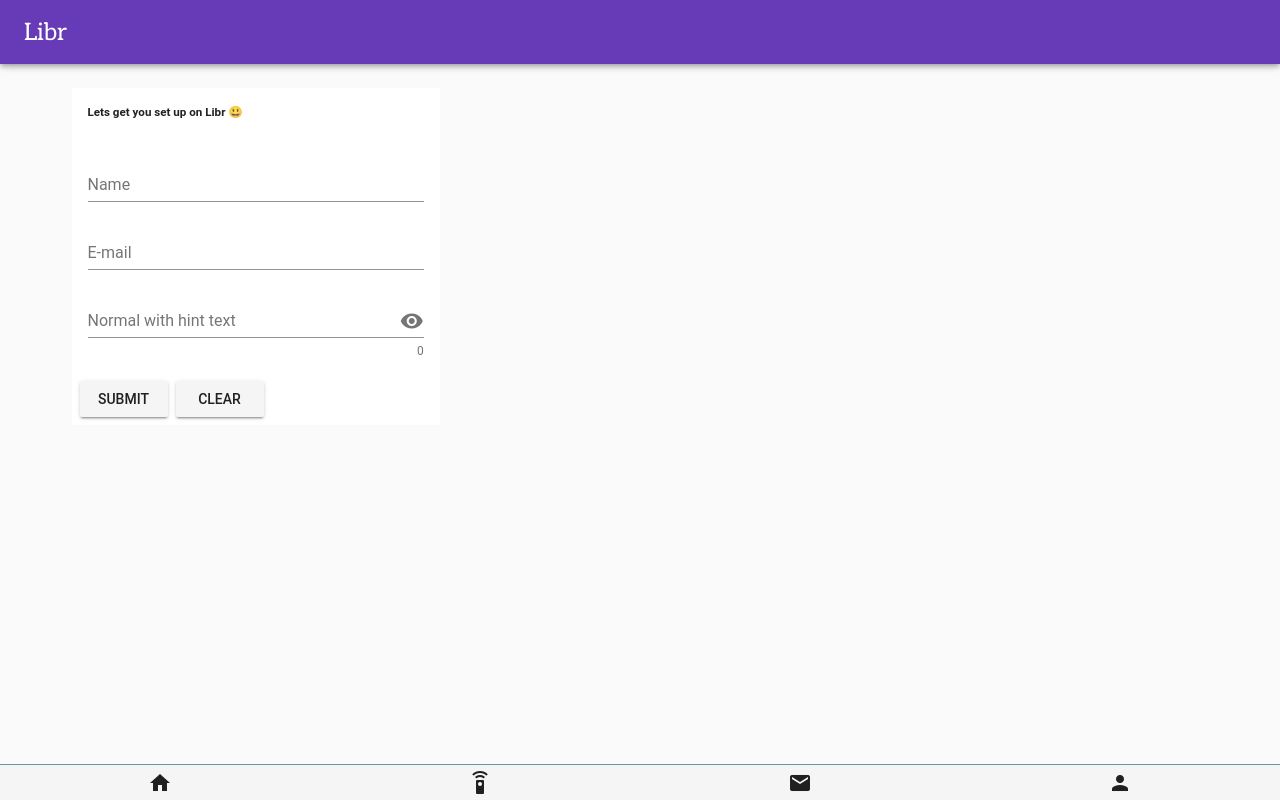
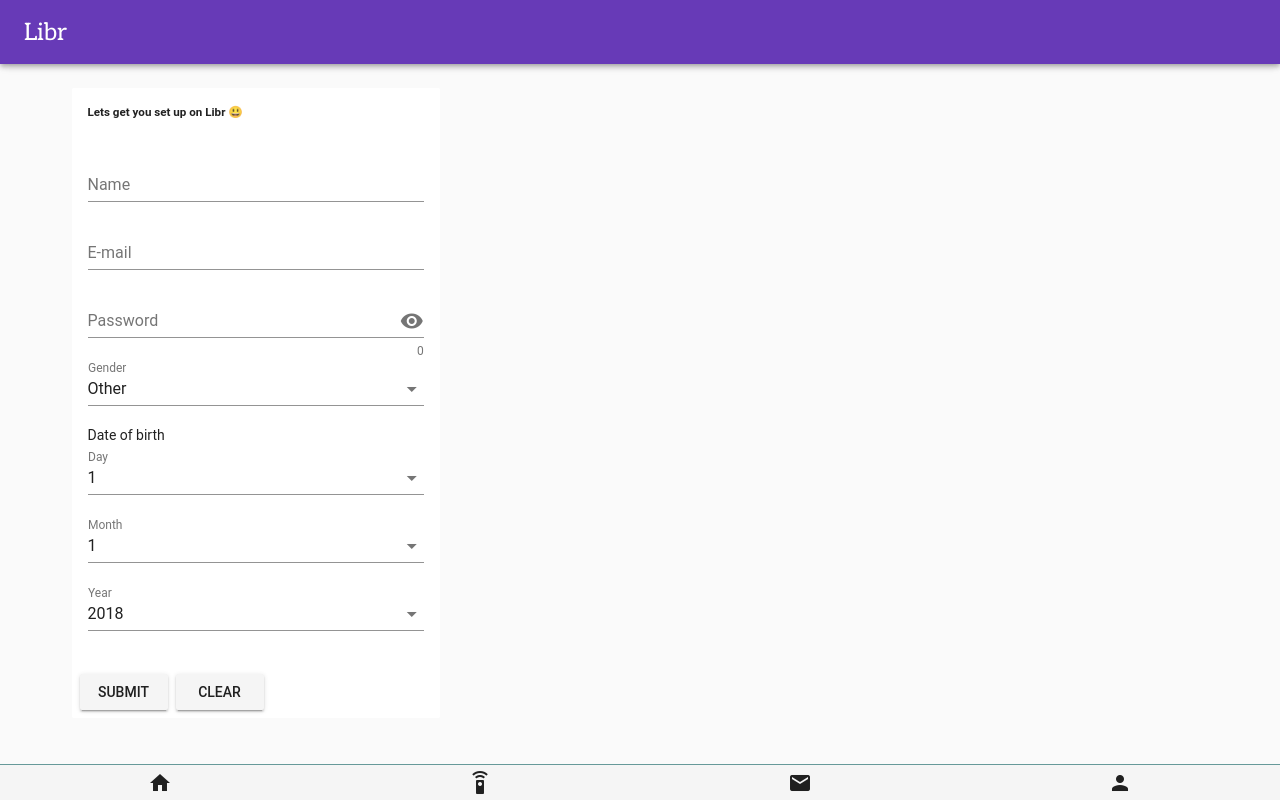
Before and after one commit to intfrr/libr, a Vue app: page /signup in a window 1280 px wide. Built offline with nearby package versions, Linux system fonts and the light colour scheme; a small style sheet from the web is missing.

Commit message:
All signup fields processed

```diff
--- a/src/views/Signup.vue
+++ b/src/views/Signup.vue
@@ -6,7 +6,7 @@
                     <v-card-title><h5>Lets get you set up on Libr 😃</h5></v-card-title>
 
                     <v-alert v-if="errorMessage"
-                             v-bind:value="success"
+                             v-bind:value="errorMessage"
                              color="error"
                              icon="warning">
                         {{errorMessage}}
@@ -30,11 +30,32 @@
                                 :append-icon="showPassword ? 'visibility_off' : 'visibility'"
                                 :type="showPassword ? 'text' : 'password'"
                                 name="input-10-1"
-                                label="Normal with hint text"
+                                label="Password"
                                 hint="We recommend at least 8 characters"
                                 counter
                                 @click:append="showPassword = !showPassword">
                             </v-text-field>
+                            <v-combobox
+                                v-model="gender"
+                                :items="genders"
+                                label="Gender">
+                            </v-combobox>
+                            Date of birth
+                            <v-combobox
+                                v-model="dobDay"
+                                :items="days"
+                                label="Day">
+                            </v-combobox>
+                            <v-combobox
+                                v-model="dobMonth"
+                                :items="months"
+                                label="Month">
+                            </v-combobox>
+                            <v-combobox
+                                v-model="dobYear"
+                                :items="years"
+                                label="Year">
+                            </v-combobox>
                         </v-card-text>
                         <v-card-actions>
                             <v-btn
@@ -64,6 +85,7 @@ import Vue from "vue";
 import Component from "vue-class-component";
 import User from '@/model/user';
 import AccountService from '@/model/account-service';
+import router from '@/router';
 
 declare var componentHandler : any;
 declare var v : any;
@@ -76,11 +98,31 @@ export default class Signup extends Vue {
 
     private password = '';
 
+    private gender = 'Other'
+
+    private dobDay = 1;
+
+    private dobMonth = 1;
+
+    private dobYear = 2018;
+
     private success = false;
 
     private errorMessage : string = '';
 
     private showPassword = false;
+
+    private genders = [
+        'Male',
+        'Female',
+        'Other'
+    ];
+
+    private days : Array<number> = [];
+
+    private months : Array<number> = [];
+
+    private years : Array<number> = [];
 
     private emailRules : Array<any> = [
         (v : string) => !!v || 'E-mail is required',
@@ -92,11 +134,31 @@ export default class Signup extends Vue {
         user.setUsername(this.username);
         user.setEmail(this.email);
         user.setPassword(this.password);
+        user.setGender(this.gender);
+        user.setDob(this.dobYear + '-' + this.dobMonth + '-' + this.dobDay);
 
         try {
             await AccountService.signUp(user);
+            router.push('/me');
         } catch(error) {
             this.errorMessage = 'Oops, something went wrong! Please try again later'
+        }
+    }
+
+    private mounted() {
+        let now = new Date();
+        let currentYear = now.getFullYear();
+
+        for(var i=1; i <= 31; i++) {
+            this.days.push(i);
+        }
+
+        for(var i=1; i <= 12; i++) {
+            this.months.push(i);
+        }
+
+        for(var i=currentYear; i >= 1900; i--) {
+            this.years.push(i);
         }
     }
 
```
